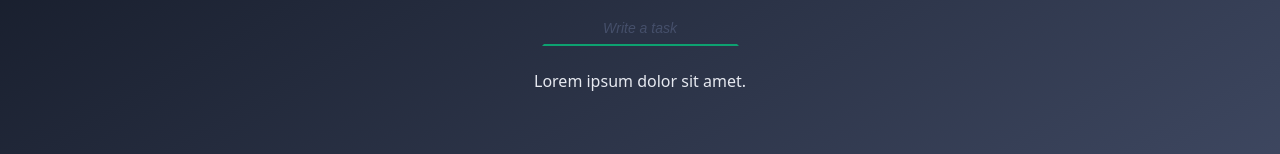
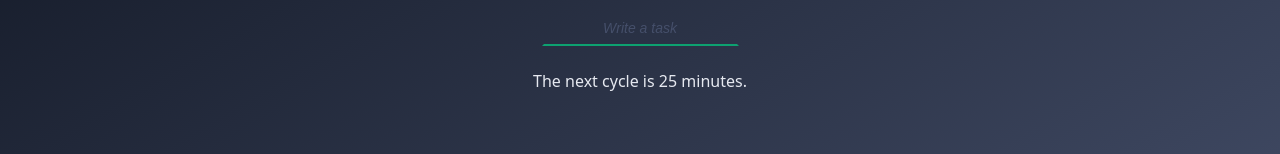
Before and after one commit to GHBAlbuquerque/react-chronos-pomodoro, a React (Vite) app: page / in a window 1280 px wide. Shown: the part 393-547 px from the top of the page. Built offline with nearby package versions, Linux system fonts and the light colour scheme.

Commit message:
feature: conditionally shows messages according to active or inactive task

```diff
--- a/src/components/MainForm/index.tsx
+++ b/src/components/MainForm/index.tsx
@@ -15,6 +15,39 @@ export function MainForm() {
 
   const nextCycle = getNextCycle(state.currentCycle);
   const nextCycleType = getNextCycleType(nextCycle);
+
+  const messageActiveTask = {
+    workTime: (
+      <span>
+        This cycle lasts {state.config.workTime} minutes. <b>Focus.</b>
+      </span>
+    ),
+    shortBreakTime: (
+      <span>
+        In this cycle you'll rest for {state.config.shortBreakTime} minutes.
+      </span>
+    ),
+    longBreakTime: (
+      <span>
+        <b>Great Work!</b> Now rest for {state.config.longBreakTime} minutes.
+      </span>
+    ),
+  };
+
+  const messageInactiveTask = {
+    workTime: <span>The next cycle is {state.config.workTime} minutes.</span>,
+    shortBreakTime: (
+      <span>
+        <b>Take a break!</b> Rest for {state.config.shortBreakTime} minutes.
+      </span>
+    ),
+    longBreakTime: (
+      <span>
+        <b>Great Work!</b> Soon you'll rest for {state.config.longBreakTime}{' '}
+        minutes.
+      </span>
+    ),
+  };
 
   function handleCreateTask(event: React.FormEvent<HTMLFormElement>) {
     event.preventDefault();
@@ -62,7 +95,8 @@ export function MainForm() {
       </div>
 
       <div className='formRow'>
-        <p>Lorem ipsum dolor sit amet.</p>
+        {!!state.activeTask && messageActiveTask[state.activeTask?.type]}
+        {!state.activeTask && messageInactiveTask[nextCycleType]}
       </div>
 
       {state.currentCycle > 0 && (
```
